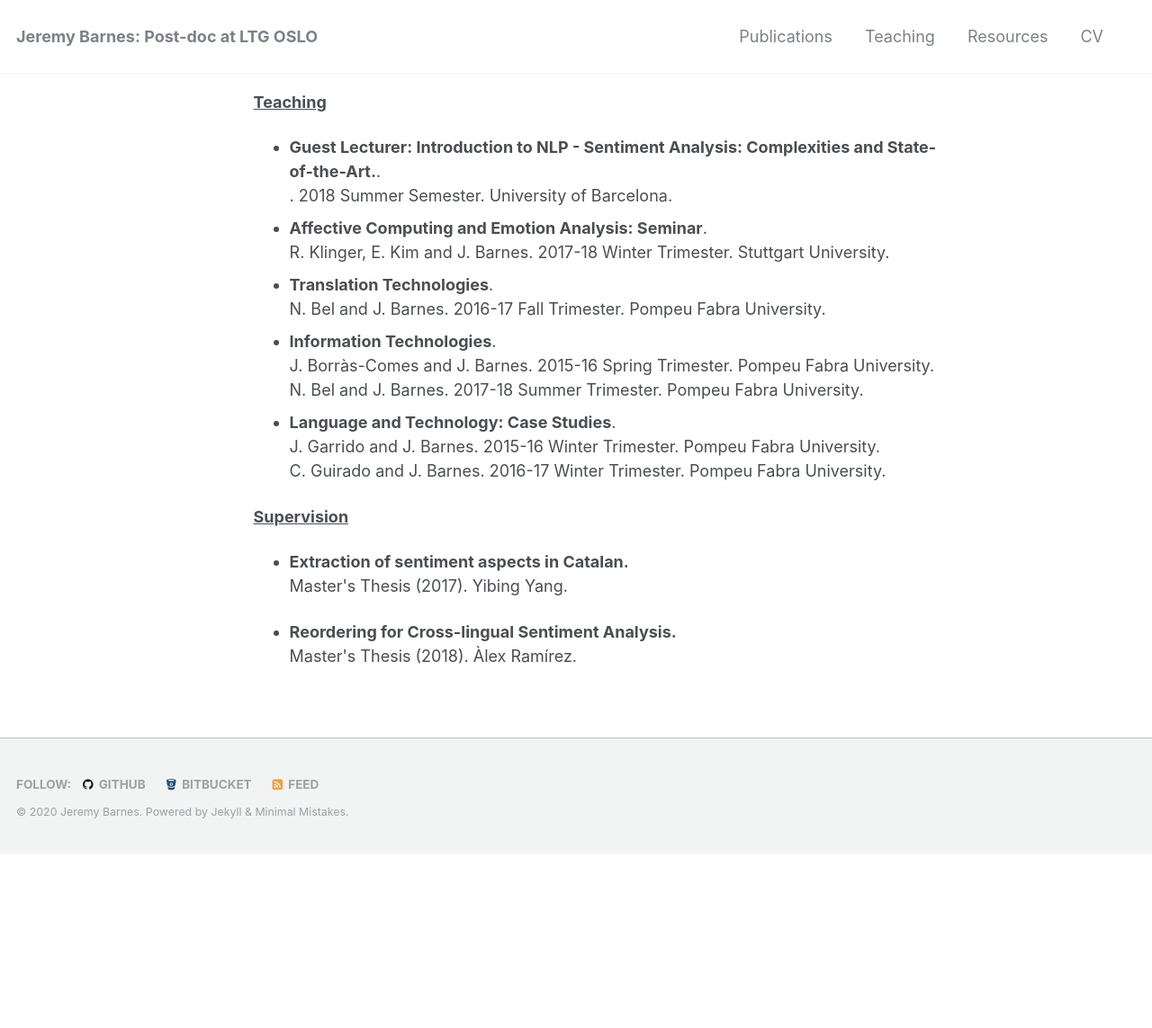
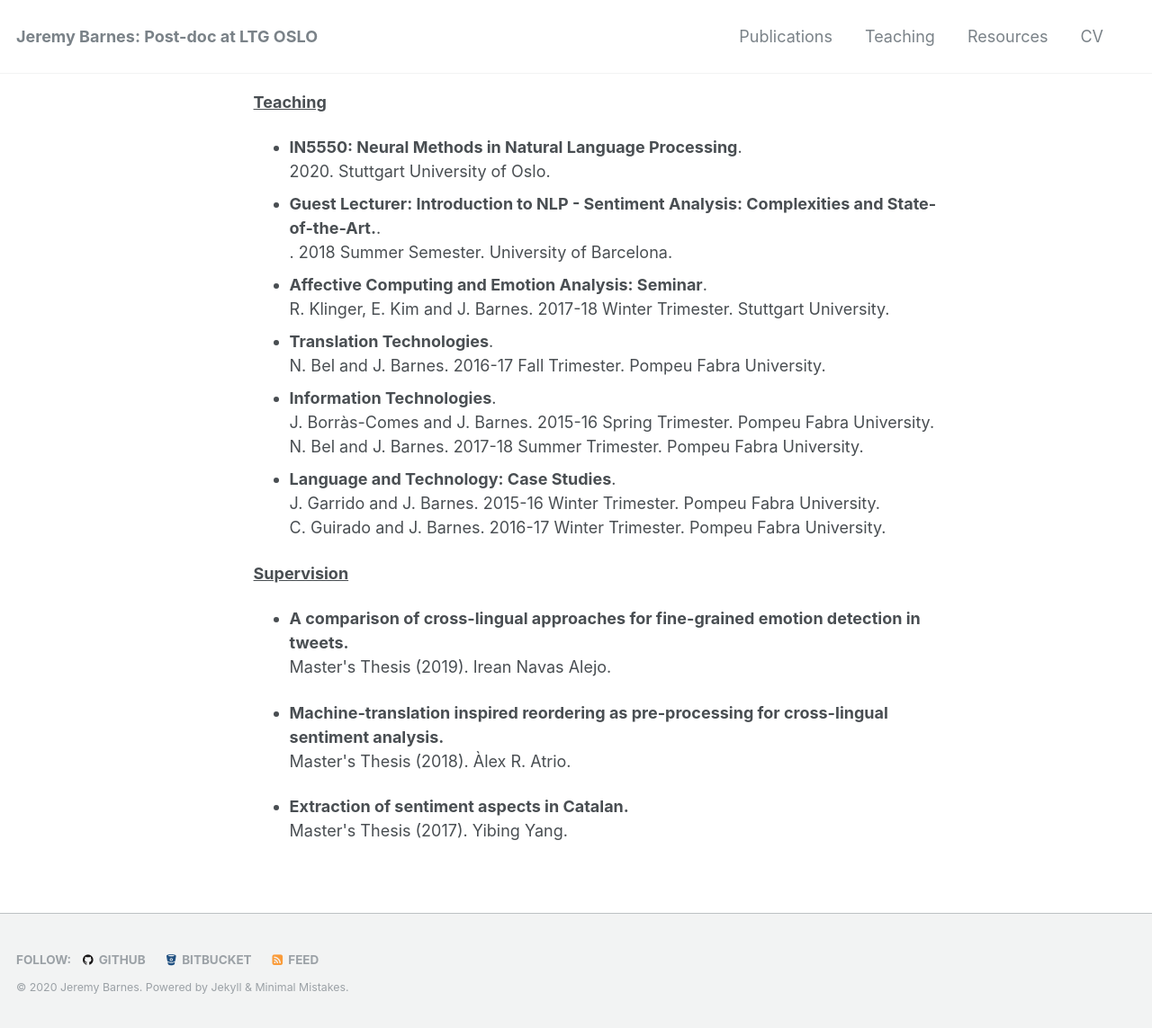
Before and after one commit to jerbarnes/jbarnesspain.github.io, a Jekyll site: the page built from teaching/index.html, in a window 1280 px wide. Shown: the whole page at 90% size. Built offline with Jekyll 4.4.1, drawn with Linux system fonts in a browser that asks for light colours; before the commit the page ends 949 px from its top, so only the background shows below that.

Commit message:
added some teaching

```diff
--- a/teaching/index.html
+++ b/teaching/index.html
@@ -8,6 +8,7 @@ title: teaching
 
 <p style="text-align: justify;"><span style="text-decoration: underline;"><strong>Teaching</strong></span></p>
 <ul>
+<li>           <strong>IN5550: Neural Methods in Natural Language Processing</strong>. <br />2020. Stuttgart University of Oslo.</li>
 <li>           <strong>Guest Lecturer: Introduction to NLP - Sentiment Analysis: Complexities and State-of-the-Art.</strong>. <br />. 2018 Summer Semester. University of Barcelona.</li>
 <li>           <strong>Affective Computing and Emotion Analysis: Seminar</strong>. <br />R. Klinger, E. Kim and J. Barnes. 2017-18 Winter Trimester. Stuttgart University.</li>
 <li>           <strong>Translation Technologies</strong>. <br />N. Bel and J. Barnes. 2016-17 Fall Trimester. Pompeu Fabra University.</li>
@@ -21,9 +22,14 @@ C. Guirado and J. Barnes. 2016-17 Winter Trimester. Pompeu Fabra University.
 <p style="text-align: justify;"> </p>
 <p style="text-align: justify;"><span style="text-decoration: underline;"><strong>Supervision</strong></span></p>
 <ul>
+
+<li><strong>A comparison of cross-lingual approaches for fine-grained emotion detection in tweets.</strong> <br /> Master's Thesis (2019). Irean Navas Alejo.
+<p></li>
+
+<li><strong>Machine-translation inspired reordering as pre-processing for cross-lingual sentiment analysis.</strong> <br /> Master's Thesis (2018). Àlex R. Atrio.
+<p></li>
+
 <li><strong>Extraction of sentiment aspects in Catalan.</strong> <br /> Master's Thesis (2017). Yibing Yang.
-<p></li>
-<li><strong>Reordering for Cross-lingual Sentiment Analysis.</strong> <br /> Master's Thesis (2018). Àlex Ramírez.
 <p></li>
   </ul>
 
```
